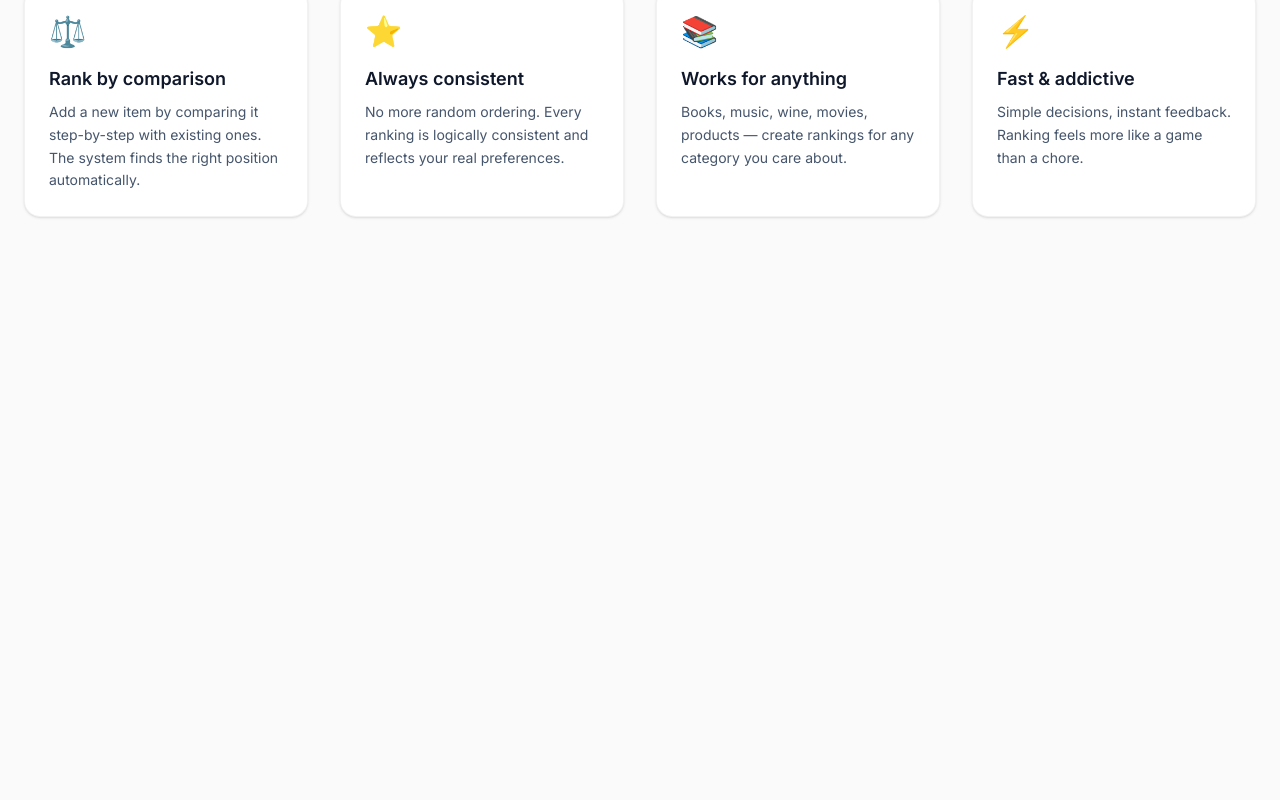
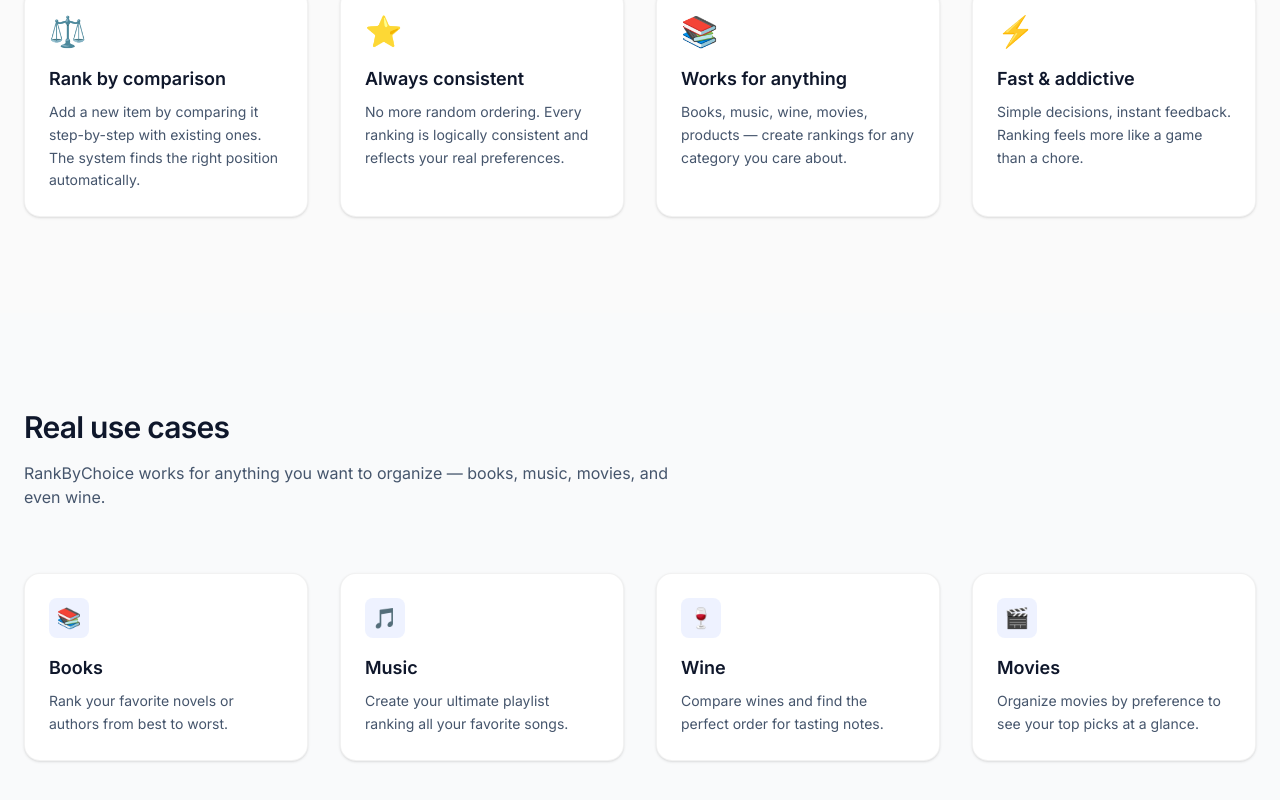
Before and after one commit to samolazoff/rankbychoice, a Next.js app in the folder frontend/: page / in a window 1280 px wide. Shown: the part 372-1172 px from the top of the page. Before the commit the page ends 800 px from the top, so only its background shows below. Built offline with nearby package versions, Linux system fonts and the light colour scheme.

Commit message:
Add block Examples

```diff
--- a/frontend/src/app/page.jsx
+++ b/frontend/src/app/page.jsx
@@ -1,3 +1,4 @@
+import ExamplesSection from "@/components/Examples/ExamplesSection";
 import FeaturesSection from "@/components/Features/FeaturesSection";
 
 export default function Home() {
@@ -5,6 +6,7 @@ export default function Home() {
         <main>
             <div className="container mx-auto">
                 <FeaturesSection/>
+                <ExamplesSection/>
             </div>
         </main>
     );
--- /dev/null
+++ b/frontend/src/components/Examples/ExampleCard.jsx
@@ -0,0 +1,18 @@
+export default function ExampleCard({ title, description, emoji }) {
+  return (
+    <div className="rounded-2xl border border-black/5 bg-white p-6 shadow-sm transition hover:shadow-md">
+
+      <div className="mb-4 inline-flex h-10 w-10 items-center justify-center rounded-lg bg-indigo-50 text-indigo-600 text-xl">
+        {emoji}
+      </div>
+
+      <h3 className="text-lg font-semibold text-slate-900">
+        {title}
+      </h3>
+
+      <p className="mt-2 text-sm text-slate-600 leading-relaxed">
+        {description}
+      </p>
+    </div>
+  )
+}
--- /dev/null
+++ b/frontend/src/components/Examples/ExamplesSection.jsx
@@ -0,0 +1,50 @@
+import ExampleCard from "./ExampleCard"
+
+const EXAMPLES = [
+  {
+    title: "Books",
+    description: "Rank your favorite novels or authors from best to worst.",
+    emoji: "📚",
+  },
+  {
+    title: "Music",
+    description: "Create your ultimate playlist ranking all your favorite songs.",
+    emoji: "🎵",
+  },
+  {
+    title: "Wine",
+    description: "Compare wines and find the perfect order for tasting notes.",
+    emoji: "🍷",
+  },
+  {
+    title: "Movies",
+    description: "Organize movies by preference to see your top picks at a glance.",
+    emoji: "🎬",
+  },
+]
+
+export default function ExamplesSection() {
+  return (
+    <section id="examples" className="py-24 bg-gray-50">
+      <div className="mx-auto max-w-7xl px-6">
+
+        {/* Section header */}
+        <div className="mb-16 max-w-2xl">
+          <h2 className="text-3xl font-semibold tracking-tight text-slate-900">
+            Real use cases
+          </h2>
+          <p className="mt-4 text-slate-600">
+            RankByChoice works for anything you want to organize — books, music, movies, and even wine.
+          </p>
+        </div>
+
+        {/* Grid of examples */}
+        <div className="grid gap-8 sm:grid-cols-2 lg:grid-cols-4">
+          {EXAMPLES.map((example, index) => (
+            <ExampleCard key={index} {...example} />
+          ))}
+        </div>
+      </div>
+    </section>
+  )
+}
```
